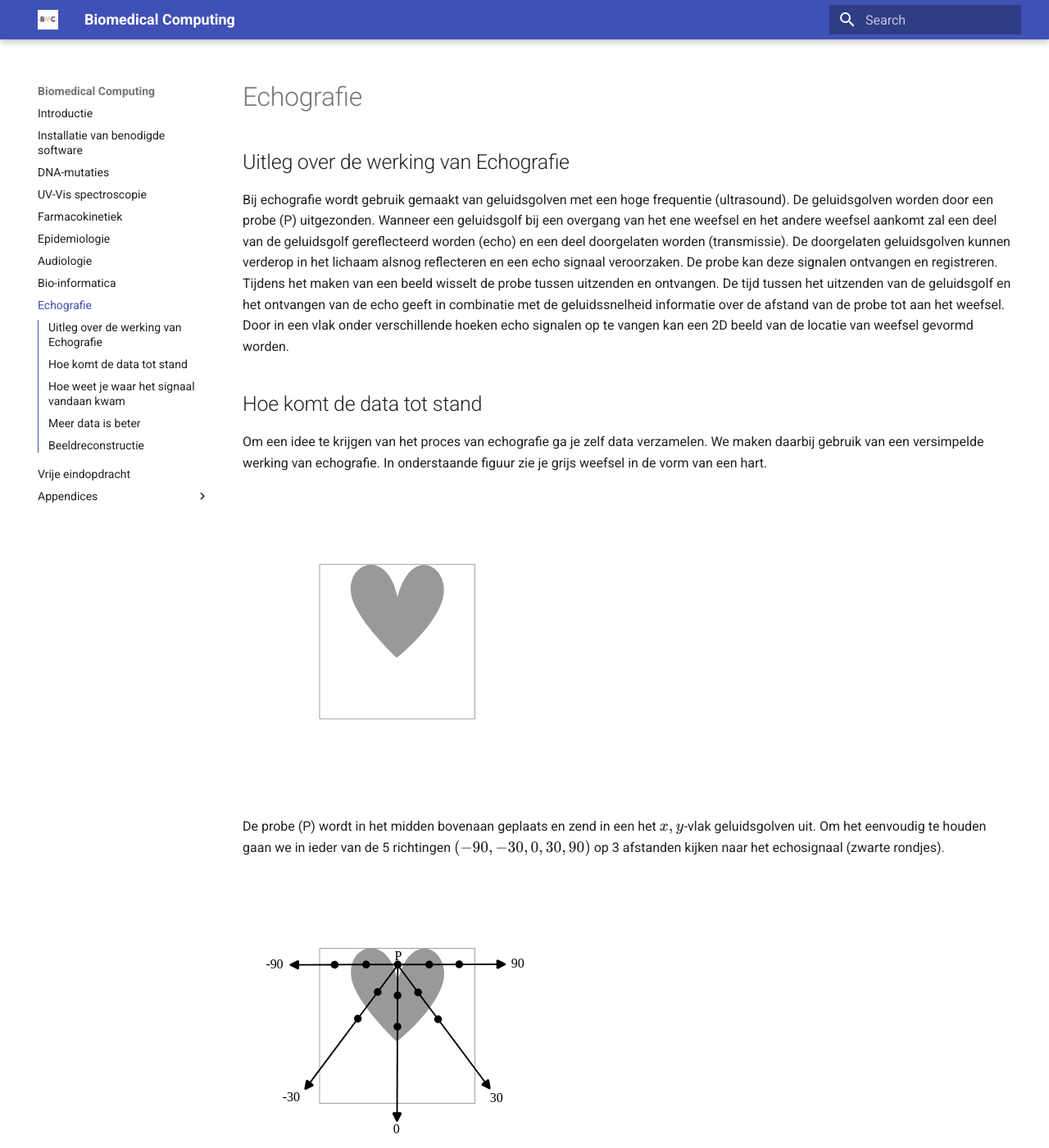
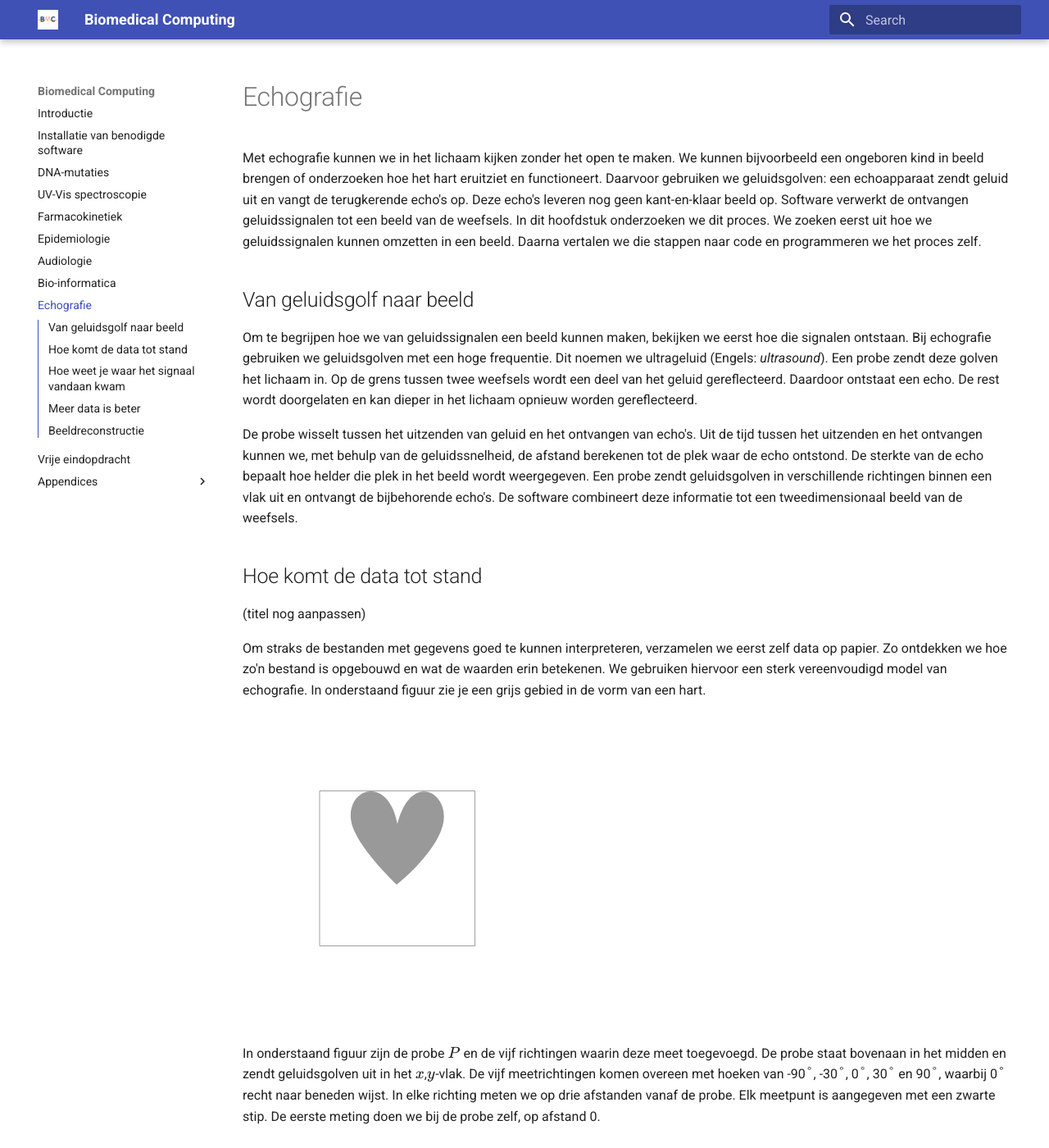
Before and after one commit to NatuurkundePracticumAmsterdam/biomedicalcomputing, an MkDocs documentation site: the page built from docs/echografie.md, in a window 1280 px wide and 1400 px high. Shown: the whole window at 82% size. Built offline with MkDocs 1.6.1 and Material for MkDocs 9.7.7, drawn with Linux system fonts in a browser that asks for light colours; some of the changed text lies outside the part shown.

Commit message:
Eerste deel herschreven

```diff
--- a/docs/echografie.md
+++ b/docs/echografie.md
@@ -1,18 +1,25 @@
 # Echografie
 
-## Uitleg over de werking van Echografie
+Met echografie kunnen we in het lichaam kijken zonder het open te maken. We kunnen bijvoorbeeld een ongeboren kind in beeld brengen of onderzoeken hoe het hart eruitziet en functioneert. Daarvoor gebruiken we geluidsgolven: een echoapparaat zendt geluid uit en vangt de terugkerende echo's op. Deze echo's leveren nog geen kant-en-klaar beeld op. Software verwerkt de ontvangen geluidssignalen tot een beeld van de weefsels. In dit hoofdstuk onderzoeken we dit proces. We zoeken eerst uit hoe we geluidssignalen kunnen omzetten in een beeld. Daarna vertalen we die stappen naar code en programmeren we het proces zelf.
 
-Bij echografie wordt gebruik gemaakt van geluidsgolven met een hoge frequentie (ultrasound). De geluidsgolven worden door een probe (P) uitgezonden. Wanneer een geluidsgolf bij een overgang van het ene weefsel en het andere weefsel aankomt zal een deel van de geluidsgolf gereflecteerd worden (echo) en een deel doorgelaten worden (transmissie). De doorgelaten geluidsgolven kunnen verderop in het lichaam alsnog reflecteren en een echo signaal veroorzaken. De probe kan deze signalen ontvangen en registreren. Tijdens het maken van een beeld wisselt de probe tussen uitzenden en ontvangen. De tijd tussen het uitzenden van de geluidsgolf en het ontvangen van de echo geeft in combinatie met de geluidssnelheid informatie over de afstand van de probe tot aan het weefsel. Door in een vlak onder verschillende hoeken echo signalen op te vangen kan een 2D beeld van de locatie van weefsel gevormd worden.
+## Van geluidsgolf naar beeld
+
+Om te begrijpen hoe we van geluidssignalen een beeld kunnen maken, bekijken we eerst hoe die signalen ontstaan. Bij echografie gebruiken we geluidsgolven met een hoge frequentie. Dit noemen we ultrageluid (Engels: _ultrasound_). Een probe zendt deze golven het lichaam in. Op de grens tussen twee weefsels wordt een deel van het geluid gereflecteerd. Daardoor ontstaat een echo. De rest wordt doorgelaten en kan dieper in het lichaam opnieuw worden gereflecteerd.
+
+De probe wisselt tussen het uitzenden van geluid en het ontvangen van echo's. Uit de tijd tussen het uitzenden en het ontvangen kunnen we, met behulp van de geluidssnelheid, de afstand berekenen tot de plek waar de echo ontstond. De sterkte van de echo bepaalt hoe helder die plek in het beeld wordt weergegeven. Een probe zendt geluidsgolven in verschillende richtingen binnen een vlak uit en ontvangt de bijbehorende echo's. De software combineert deze informatie tot een tweedimensionaal beeld van de weefsels.
 
 ## Hoe komt de data tot stand
+(titel nog aanpassen)
 
-Om een idee te krijgen van het proces van echografie ga je zelf data verzamelen. We maken daarbij gebruik van een versimpelde werking van echografie. In onderstaande figuur zie je grijs weefsel in de vorm van een hart.
+Om straks de bestanden met gegevens goed te kunnen interpreteren, verzamelen we eerst zelf data op papier. Zo ontdekken we hoe zo'n bestand is opgebouwd en wat de waarden erin betekenen. We gebruiken hiervoor een sterk vereenvoudigd model van echografie. In onderstaand figuur zie je een grijs gebied in de vorm van een hart.
 
 ![afbeelding met grijs hart in wit vlak](figures/hart_ultra-sound_2.svg)
 
-De probe (P) wordt in het midden bovenaan geplaats en zend in een het $x,y$-vlak geluidsgolven uit. Om het eenvoudig te houden gaan we in ieder van de 5 richtingen $(-90,-30,0,30,90)$ op 3 afstanden kijken naar het echosignaal (zwarte rondjes).
+In onderstaand figuur zijn de probe $P$ en de vijf richtingen waarin deze meet toegevoegd. De probe staat bovenaan in het midden en zendt geluidsgolven uit in het $x$,$y$-vlak. De vijf meetrichtingen komen overeen met hoeken van -90$\degree$, -30$\degree$, 0$\degree$, 30$\degree$ en 90$\degree$, waarbij 0$\degree$ recht naar beneden wijst. In elke richting meten we op drie afstanden vanaf de probe. Elk meetpunt is aangegeven met een zwarte stip. De eerste meting doen we bij de probe zelf, op afstand 0.
 
 ![afbeelding met probe bovenaan in het midden die in 5 richtingen signaal uitzend](figures/hart_ultra-sound_3.svg)
+
+In ons vereenvoudigde model geeft een meetpunt in het witte gebied een laag signaal, dat we noteren als 0. Een meetpunt in het grijze gebied geeft een hoog signaal, dat we noteren als 1. Het signaal hangt dus alleen af van de kleur op het meetpunt. We kijken in dit geval niet naar reflecties op weefselgrenzen, zoals bij echografie wel gebeurt.
 
 !!! opdracht-basis "Handmatige scan"
 
```
